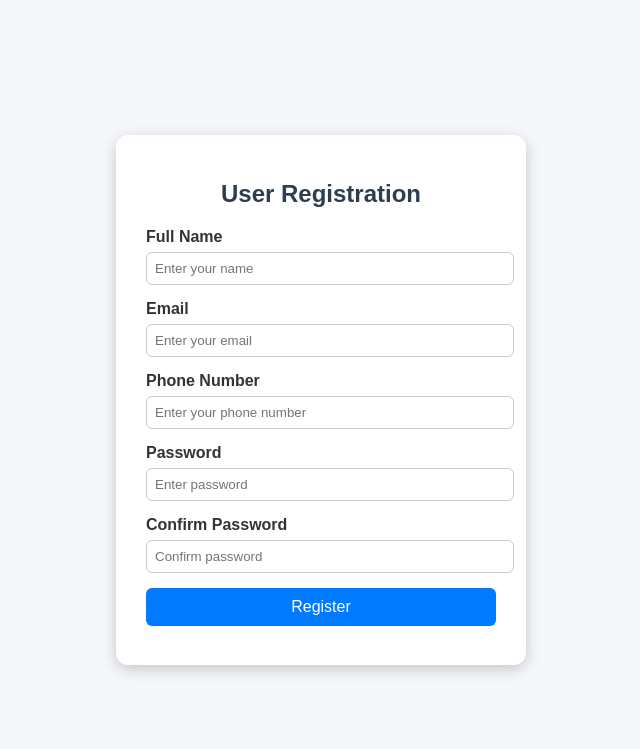
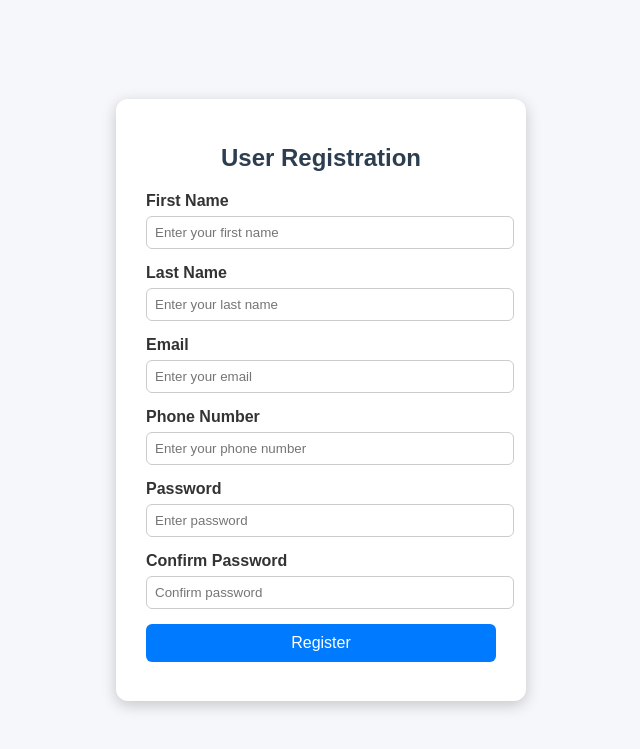
Before and after one commit to yashc2003/ParkSpotter, a Django app: page /register/ in a window 1280 px wide. Shown: the top 749 px of the page, without its empty margins (319-959 px from the left). Run offline with Django 5.2, Linux system fonts and the light colour scheme.

Commit message:
Fisrt and last name added

```diff
--- a/parkspotter/templates/user_registration.html
+++ b/parkspotter/templates/user_registration.html
@@ -17,8 +17,12 @@
             {% csrf_token %}
 
             <div class="form-group">
-                <label>Full Name</label>
-                <input type="text" name="full_name" id="name" placeholder="Enter your name">
+                <label>First Name</label>
+                <input type="text" name="first_name" id="first_name" placeholder="Enter your first name">
+            </div>
+            <div class="form-group">
+                <label>Last Name</label>
+                <input type="text" name="last_name" id="last_name" placeholder="Enter your last name">
             </div>
             <div class="form-group">
                 <label>Email</label>
```
Also changed, not shown: parkspotter/db.sqlite3.
